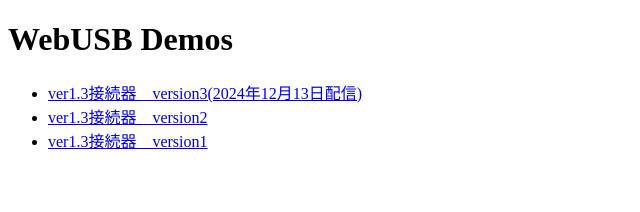
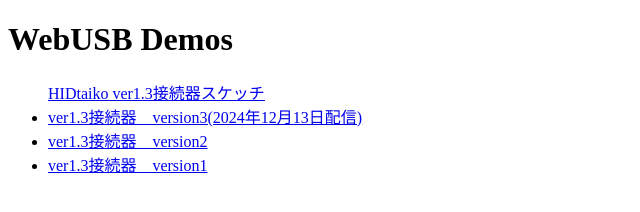
Before and after one commit to kasasiki3/hidtaiko_webapp, a plain HTML site: page docs/index.html in a window 1280 px wide. Shown: the whole page, without its empty margins (0-640 px from the left). Drawn offline with Linux system fonts and the light colour scheme.

Commit message:
Update index.html

```diff
--- a/docs/index.html
+++ b/docs/index.html
@@ -6,6 +6,7 @@
   <body>
     <h1>WebUSB Demos</h1>
     <ul>
+            <a href="https://github.com/kasasiki3/HIDtaiko/blob/master/HIDtaiko_connector_ver1.3/HIDtaiko_connector_ver1.3/HIDtaiko_connector_ver1.3.ino">HIDtaiko ver1.3接続器スケッチ</a>
       <li><a href="ver1.3.3/">ver1.3接続器　version3(2024年12月13日配信)</a></li>
       <li><a href="ver1.3.2/">ver1.3接続器　version2</a></li>
       <li><a href="ver1.3.1/">ver1.3接続器　version1</a></li>
```
